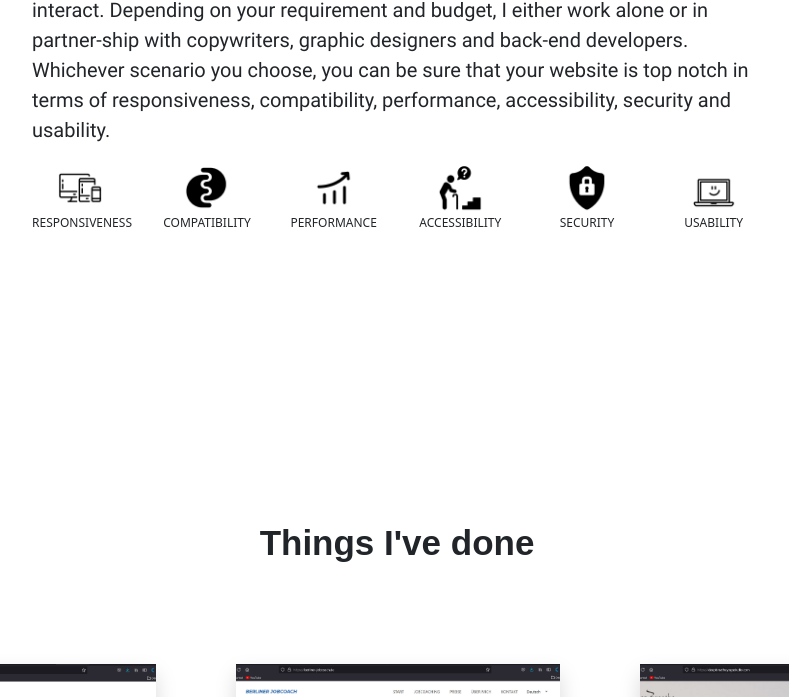
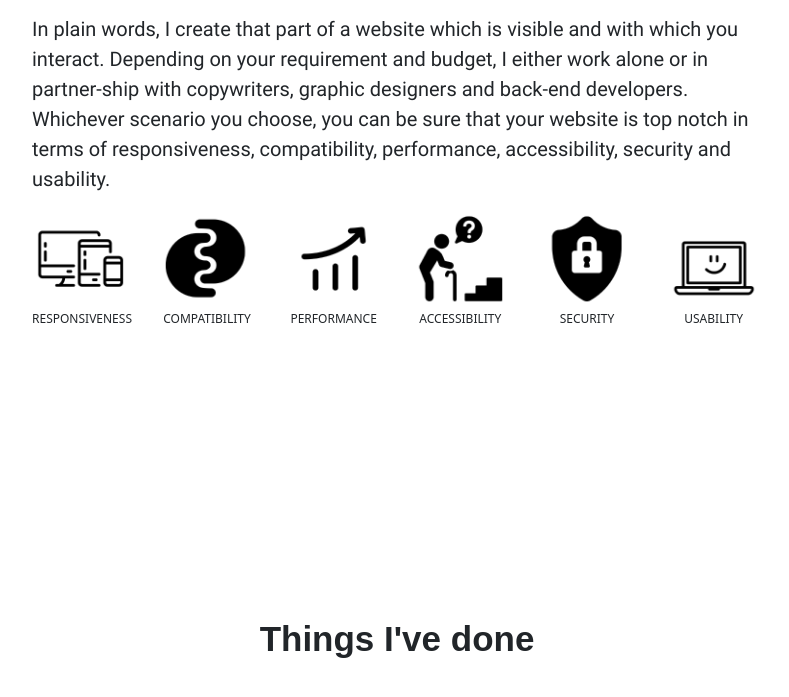
Before and after one commit to mohansky/mohankumar, a Gatsby site: page / in a window 1280 px wide. Shown: the part 1307-2004 px from the top of the page, without its empty margins (243-1032 px from the left). Built offline with nearby package versions, Linux system fonts and the light colour scheme; Gatsby itself is replaced by a stand-in of ours.

Commit message:
Update _services.scss

```diff
--- a/src/styles/components/_services.scss
+++ b/src/styles/components/_services.scss
@@ -4,8 +4,8 @@
   }
 
 .services-img{
-  width: 50%;
-  margin-left: auto;
-  margin-right: auto;
+//   width: 50%;
+//   margin-left: auto;
+//   margin-right: auto;
   display: block;
   }
```
